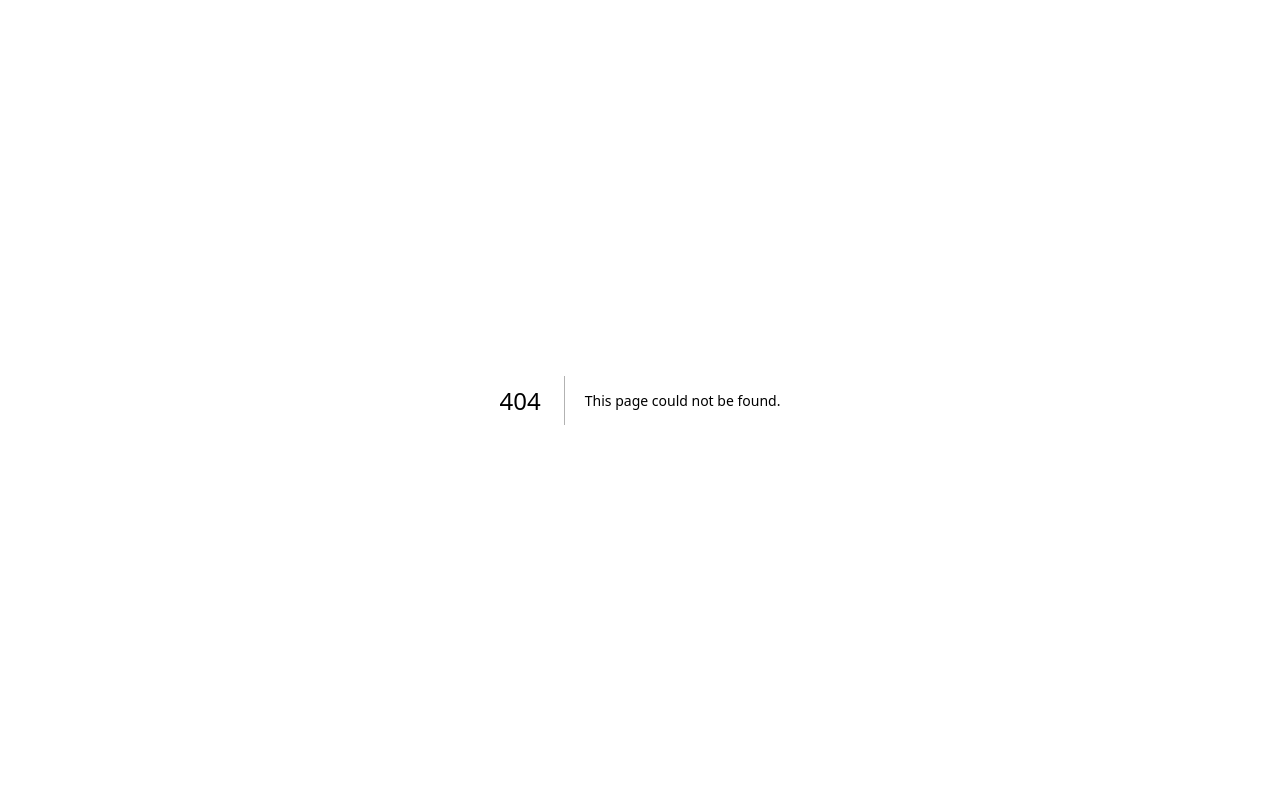
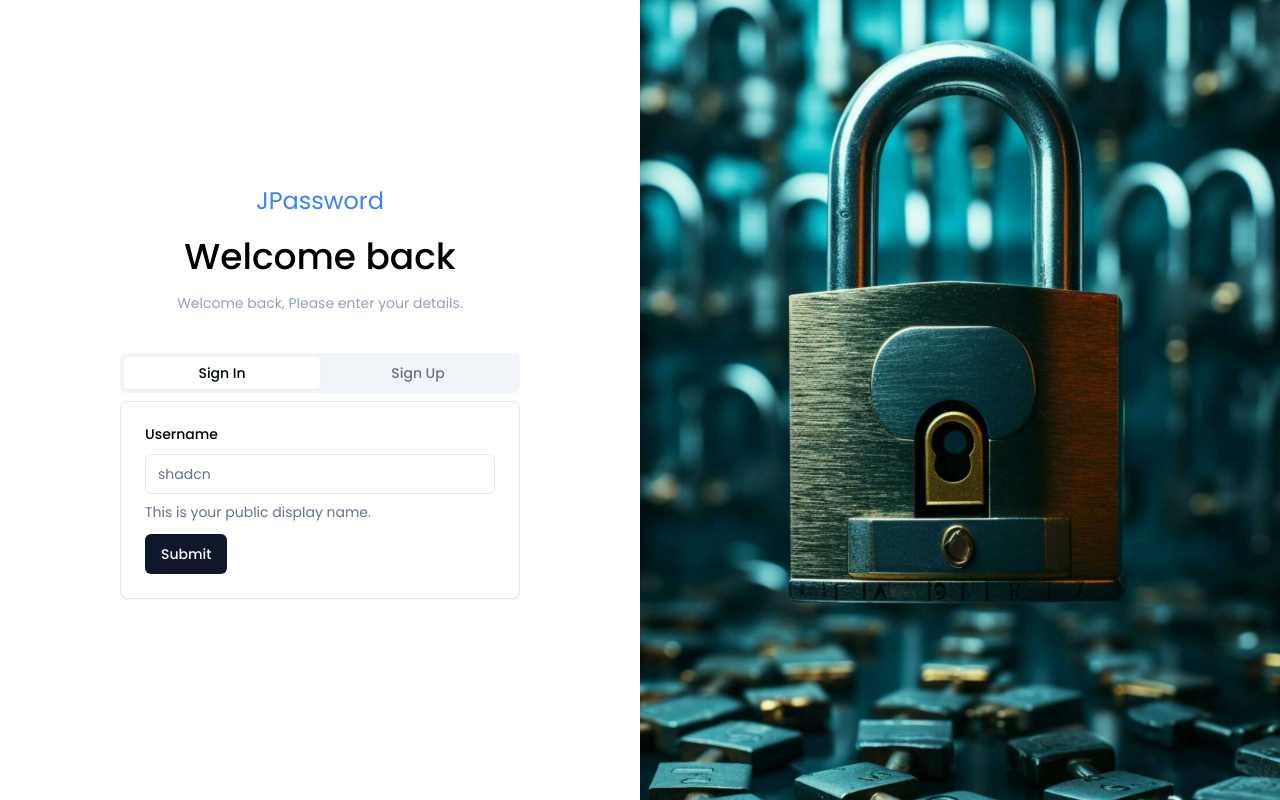
Before and after one commit to jrosasr/password-manager, a Next.js app: page /login in a window 1280 px wide. Before the commit this address had no page. Built offline with nearby package versions, Linux system fonts and the light colour scheme.

Commit message:
middleware y componente de formulario de login

```diff
--- /dev/null
+++ b/app/(auth)/login/components/ImageAuth/ImageAuth.tsx
@@ -0,0 +1,7 @@
+export function ImageAuth() {
+    return (
+        <div className="bg-[url('/images/login.jpg')] bg-cover bg-no-repeat bg-center">
+
+        </div>
+    );
+}
--- /dev/null
+++ b/app/(auth)/login/components/ImageAuth/index.ts
@@ -0,0 +1 @@
+export * from './ImageAuth';
--- /dev/null
+++ b/app/(auth)/login/components/LoginForm/LoginForm.tsx
@@ -0,0 +1,65 @@
+"use client";
+import { zodResolver } from "@hookform/resolvers/zod";
+import { useForm } from "react-hook-form";
+import { z } from "zod";
+
+import { Button } from "@/components/ui/button";
+import {
+  Form,
+  FormControl,
+  FormDescription,
+  FormField,
+  FormItem,
+  FormLabel,
+  FormMessage,
+} from "@/components/ui/form";
+import { Input } from "@/components/ui/input";
+import { useRouter } from "next/navigation";
+
+const formSchema = z.object({
+  email: z.string().min(2).max(50),
+  password: z.string().min(2).max(50),
+});
+
+export function LoginForm() {
+  const router = useRouter();
+  // 1. Define your form.
+  const form = useForm<z.infer<typeof formSchema>>({
+    resolver: zodResolver(formSchema),
+    defaultValues: {
+      email: "",
+      password: "",
+    },
+  });
+
+  // 2. Define a submit handler.
+  function onSubmit(values: z.infer<typeof formSchema>) {
+    // Do something with the form values.
+    // ✅ This will be type-safe and validated.
+    console.log(values);
+  }
+
+  return (
+    <Form {...form}>
+      <form onSubmit={form.handleSubmit(onSubmit)} className="space-y-3 mt-5 w-full text-black">
+        <FormField
+          control={form.control}
+          name="email"
+          render={({ field }) => (
+            <FormItem>
+              <FormLabel>Username</FormLabel>
+              <FormControl>
+                <Input placeholder="shadcn" {...field} />
+              </FormControl>
+              <FormDescription>
+                This is your public display name.
+              </FormDescription>
+              <FormMessage />
+            </FormItem>
+          )}
+        />
+        <Button type="submit">Submit</Button>
+      </form>
+    </Form>
+  );
+}
--- /dev/null
+++ b/app/(auth)/login/components/LoginForm/index.ts
@@ -0,0 +1 @@
+export * from './LoginForm'
--- /dev/null
+++ b/app/(auth)/login/components/TabsForms/TabsForms.tsx
@@ -0,0 +1,28 @@
+import { Card, CardContent } from "@/components/ui/card"
+import { Tabs, TabsContent, TabsList, TabsTrigger } from "@/components/ui/tabs"
+import { LoginForm } from "../LoginForm";
+
+export default function TabsForms() {
+    return (
+        <Tabs defaultValue="signin" className="w-[400px]">
+            <TabsList className="grid grid-cols-2 w-full">
+                <TabsTrigger value="signin">Sign In</TabsTrigger>
+                <TabsTrigger value="signup">Sign Up</TabsTrigger>
+            </TabsList>
+            <TabsContent value="signin">
+                <Card>
+                    <CardContent className="space-y-2">
+                        <LoginForm />
+                    </CardContent>
+                </Card>
+            </TabsContent>
+            <TabsContent value="signup">
+                <Card>
+                    <CardContent className="space-y-2">
+                        <p>Sign Up Form....</p>
+                    </CardContent>
+                </Card>
+            </TabsContent>
+        </Tabs>
+    );
+}
--- /dev/null
+++ b/app/(auth)/login/components/TabsForms/index.ts
@@ -0,0 +1 @@
+export * from './TabsForms'
--- /dev/null
+++ b/app/(auth)/login/page.tsx
@@ -0,0 +1,24 @@
+import { ImageAuth } from "./components/ImageAuth";
+import TabsForms from "./components/TabsForms/TabsForms";
+
+export default function LoginPage() {
+    return (
+        <div className="grid md:grid-cols-2 h-full max-h-screen overflow-hidden">
+            <div className="flex justify-center h-full">
+                <div className="flex flex-col justify-center items-center p-6 text-white">
+                    <h1 className="mb-5 text-2xl text-blue-500 text-center">JPassword</h1>
+                    <h2 className="font-medium text-4xl text-black">
+                        Welcome back
+                    </h2>
+                    <p className="mt-4 mb-6 text-center text-slate-400 text-sm">
+                        Welcome back, Please enter your details.
+                    </p>
+                    <div className="p-4">
+                        <TabsForms />
+                    </div>
+                </div>
+            </div>
+            <ImageAuth />
+        </div>
+    );
+}
--- /dev/null
+++ b/components/ui/card.tsx
@@ -0,0 +1,79 @@
+import * as React from "react"
+
+import { cn } from "@/lib/utils"
+
+const Card = React.forwardRef<
+  HTMLDivElement,
+  React.HTMLAttributes<HTMLDivElement>
+>(({ className, ...props }, ref) => (
+  <div
+    ref={ref}
+    className={cn(
+      "rounded-lg border bg-card text-card-foreground shadow-sm",
+      className
+    )}
+    {...props}
+  />
+))
+Card.displayName = "Card"
+
+const CardHeader = React.forwardRef<
+  HTMLDivElement,
+  React.HTMLAttributes<HTMLDivElement>
+>(({ className, ...props }, ref) => (
+  <div
+    ref={ref}
+    className={cn("flex flex-col space-y-1.5 p-6", className)}
+    {...props}
+  />
+))
+CardHeader.displayName = "CardHeader"
+
+const CardTitle = React.forwardRef<
+  HTMLParagraphElement,
+  React.HTMLAttributes<HTMLHeadingElement>
+>(({ className, ...props }, ref) => (
+  <h3
+    ref={ref}
+    className={cn(
+      "text-2xl font-semibold leading-none tracking-tight",
+      className
+    )}
+    {...props}
+  />
+))
+CardTitle.displayName = "CardTitle"
+
+const CardDescription = React.forwardRef<
+  HTMLParagraphElement,
+  React.HTMLAttributes<HTMLParagraphElement>
+>(({ className, ...props }, ref) => (
+  <p
+    ref={ref}
+    className={cn("text-sm text-muted-foreground", className)}
+    {...props}
+  />
+))
+CardDescription.displayName = "CardDescription"
+
+const CardContent = React.forwardRef<
+  HTMLDivElement,
+  React.HTMLAttributes<HTMLDivElement>
+>(({ className, ...props }, ref) => (
+  <div ref={ref} className={cn("p-6 pt-0", className)} {...props} />
+))
+CardContent.displayName = "CardContent"
+
+const CardFooter = React.forwardRef<
+  HTMLDivElement,
+  React.HTMLAttributes<HTMLDivElement>
+>(({ className, ...props }, ref) => (
+  <div
+    ref={ref}
+    className={cn("flex items-center p-6 pt-0", className)}
+    {...props}
+  />
+))
+CardFooter.displayName = "CardFooter"
+
+export { Card, CardHeader, CardFooter, CardTitle, CardDescription, CardContent }
--- /dev/null
+++ b/components/ui/tabs.tsx
@@ -0,0 +1,55 @@
+"use client"
+
+import * as React from "react"
+import * as TabsPrimitive from "@radix-ui/react-tabs"
+
+import { cn } from "@/lib/utils"
+
+const Tabs = TabsPrimitive.Root
+
+const TabsList = React.forwardRef<
+  React.ElementRef<typeof TabsPrimitive.List>,
+  React.ComponentPropsWithoutRef<typeof TabsPrimitive.List>
+>(({ className, ...props }, ref) => (
+  <TabsPrimitive.List
+    ref={ref}
+    className={cn(
+      "inline-flex h-10 items-center justify-center rounded-md bg-muted p-1 text-muted-foreground",
+      className
+    )}
+    {...props}
+  />
+))
+TabsList.displayName = TabsPrimitive.List.displayName
+
+const TabsTrigger = React.forwardRef<
+  React.ElementRef<typeof TabsPrimitive.Trigger>,
+  React.ComponentPropsWithoutRef<typeof TabsPrimitive.Trigger>
+>(({ className, ...props }, ref) => (
+  <TabsPrimitive.Trigger
+    ref={ref}
+    className={cn(
+      "inline-flex items-center justify-center whitespace-nowrap rounded-sm px-3 py-1.5 text-sm font-medium ring-offset-background transition-all focus-visible:outline-none focus-visible:ring-2 focus-visible:ring-ring focus-visible:ring-offset-2 disabled:pointer-events-none disabled:opacity-50 data-[state=active]:bg-background data-[state=active]:text-foreground data-[state=active]:shadow-sm",
+      className
+    )}
+    {...props}
+  />
+))
+TabsTrigger.displayName = TabsPrimitive.Trigger.displayName
+
+const TabsContent = React.forwardRef<
+  React.ElementRef<typeof TabsPrimitive.Content>,
+  React.ComponentPropsWithoutRef<typeof TabsPrimitive.Content>
+>(({ className, ...props }, ref) => (
+  <TabsPrimitive.Content
+    ref={ref}
+    className={cn(
+      "mt-2 ring-offset-background focus-visible:outline-none focus-visible:ring-2 focus-visible:ring-ring focus-visible:ring-offset-2",
+      className
+    )}
+    {...props}
+  />
+))
+TabsContent.displayName = TabsPrimitive.Content.displayName
+
+export { Tabs, TabsList, TabsTrigger, TabsContent }
--- /dev/null
+++ b/middleware.ts
@@ -0,0 +1,5 @@
+export { default } from 'next-auth/middleware'
+
+export const config = {
+    matcher: ['/'],
+}
--- a/package.json
+++ b/package.json
@@ -19,6 +19,7 @@
     "@radix-ui/react-label": "^2.1.0",
     "@radix-ui/react-select": "^2.1.1",
     "@radix-ui/react-slot": "^1.1.0",
+    "@radix-ui/react-tabs": "^1.1.0",
     "@radix-ui/react-toast": "^1.2.1",
     "axios": "^1.7.4",
     "bcrypt": "^5.1.1",
```
Also changed, not shown: public/images/login.jpg (added), 1 other file (tests, documents, lock files or other folders).
